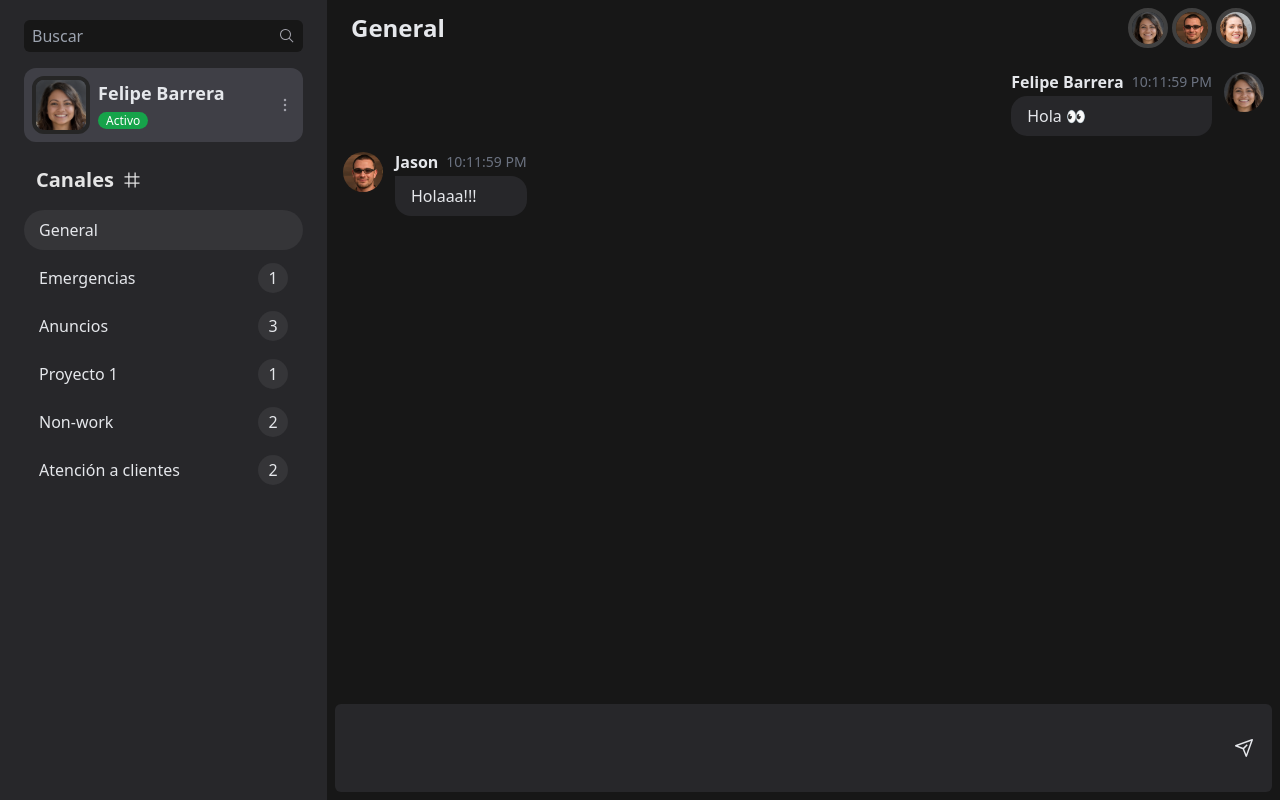
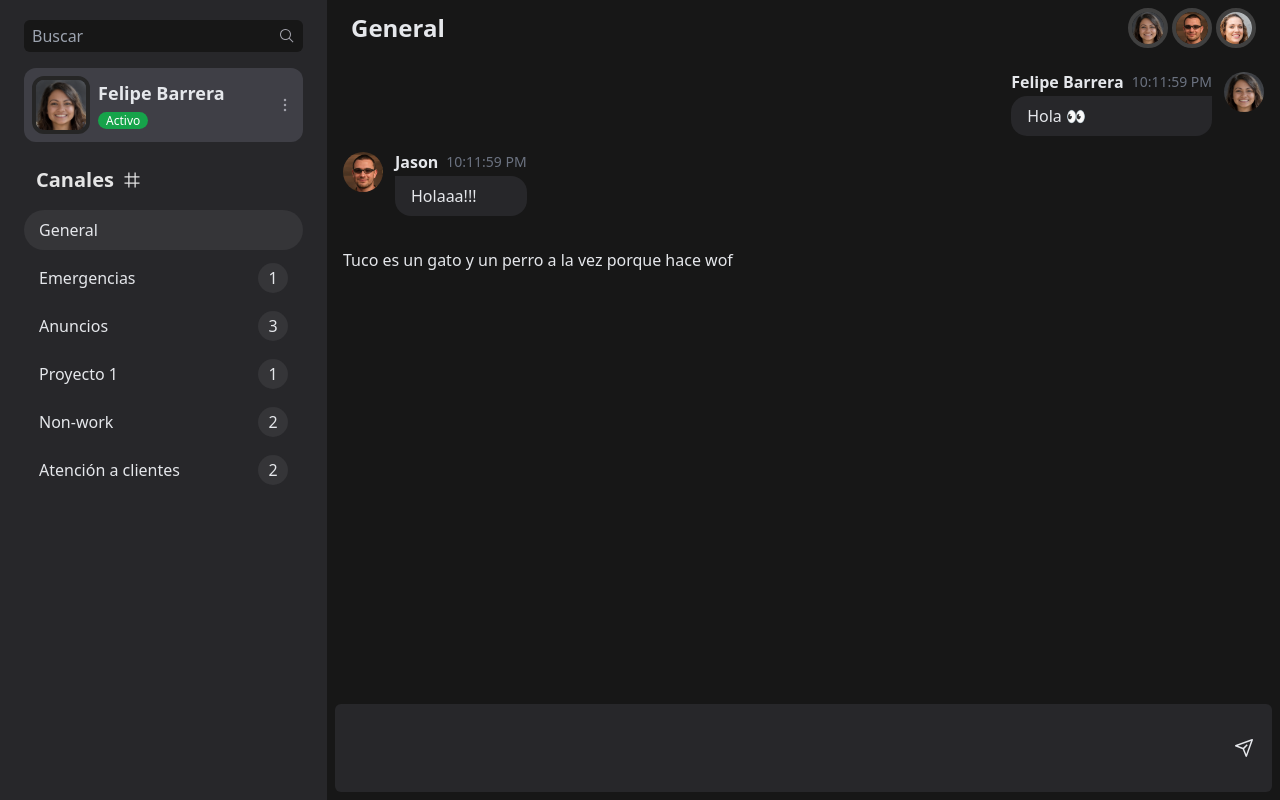
Before and after one commit to felipeBarrera1309/Chat-with-pinia-vue3, a Vue app: page /1 in a window 1280 px wide. Built offline with nearby package versions, Linux system fonts and the light colour scheme.

Commit message:
identifique de diferente manera al gato

```diff
--- a/src/pages/MessagesView.vue
+++ b/src/pages/MessagesView.vue
@@ -27,6 +27,7 @@
 
             />
             <span ref="end"></span>
+            <p>{{ 'Tuco es un gato y un perro a la vez porque hace wof' }}</p>
         </div>
         <form class="footer" @submit.prevent="addMessage">
             <textarea rows="3" v-model="write" @keypress.enter="addMessage" />
```
